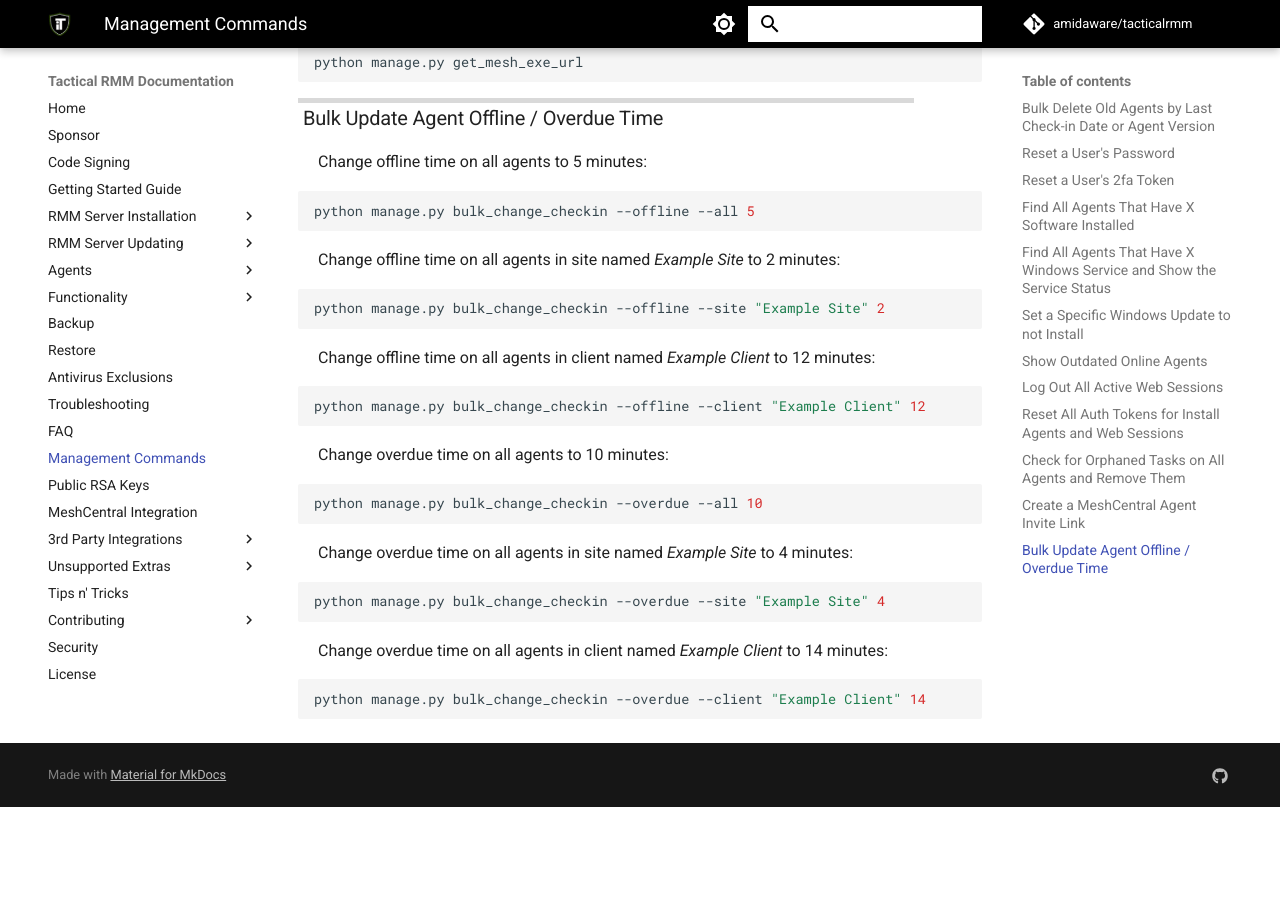
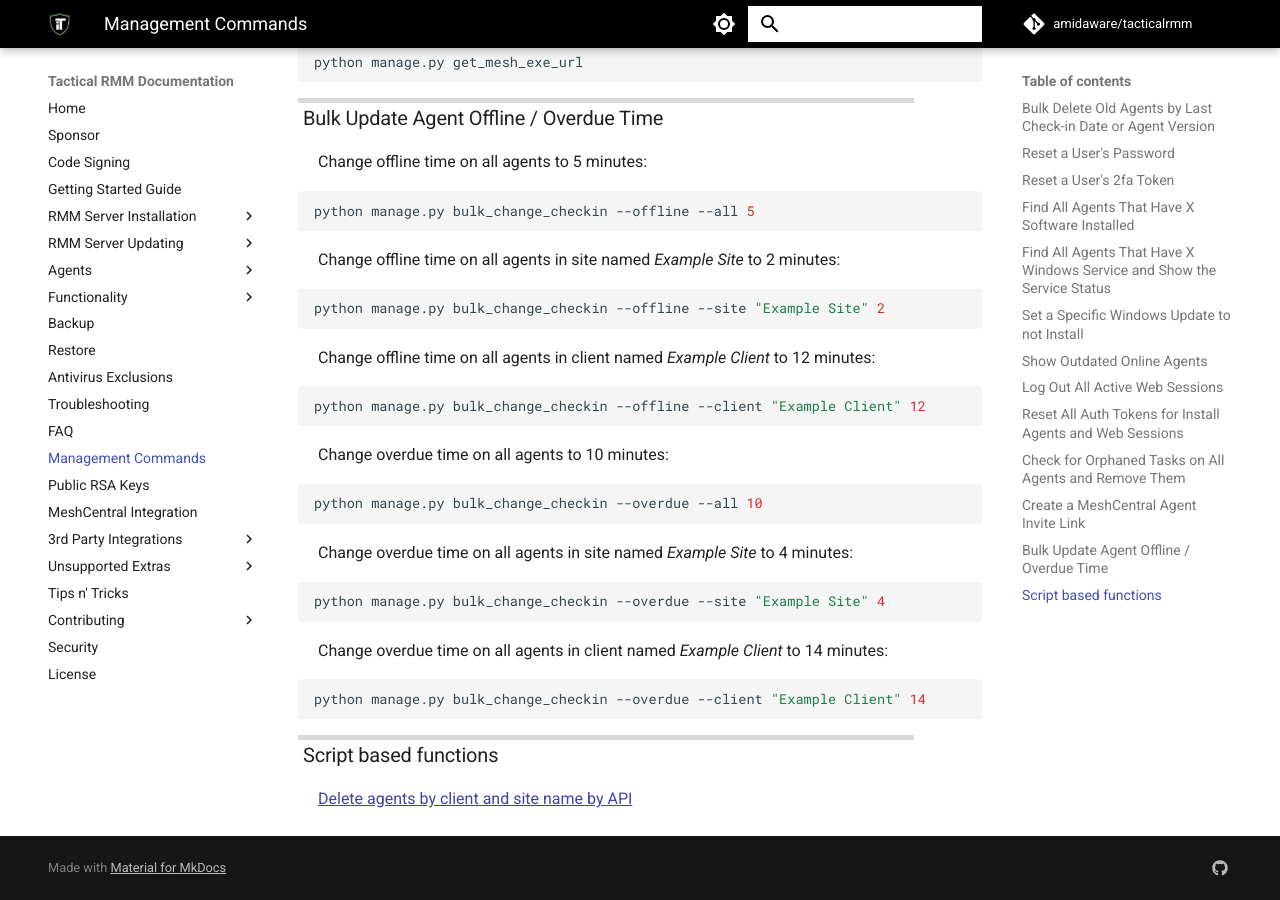
Before and after one commit to amidaware/trmm-docs, an MkDocs documentation site: the page built from docs/management_cmds.md, in a window 1280 px wide and 900 px high, scrolled down 1785 px. Built offline with MkDocs 1.6.1 and Material for MkDocs 9.7.7, drawn with Linux system fonts in a browser that asks for light colours; comment, search, counter and statistics services are not loaded; before the commit the page ends 2592 px from its top, so only the background shows below that.

Commit message:
linking to delete agents by client and site

````diff
--- a/docs/management_cmds.md
+++ b/docs/management_cmds.md
@@ -140,3 +140,7 @@
 ```bash
 python manage.py bulk_change_checkin --overdue --client "Example Client" 14
 ```
+
+### Script based functions
+
+[Delete agents by client and site name by API](https://github.com/amidaware/community-scripts/blob/main/scripts_wip/TRMM_Mass_Delete_Agents.ps1)
````
